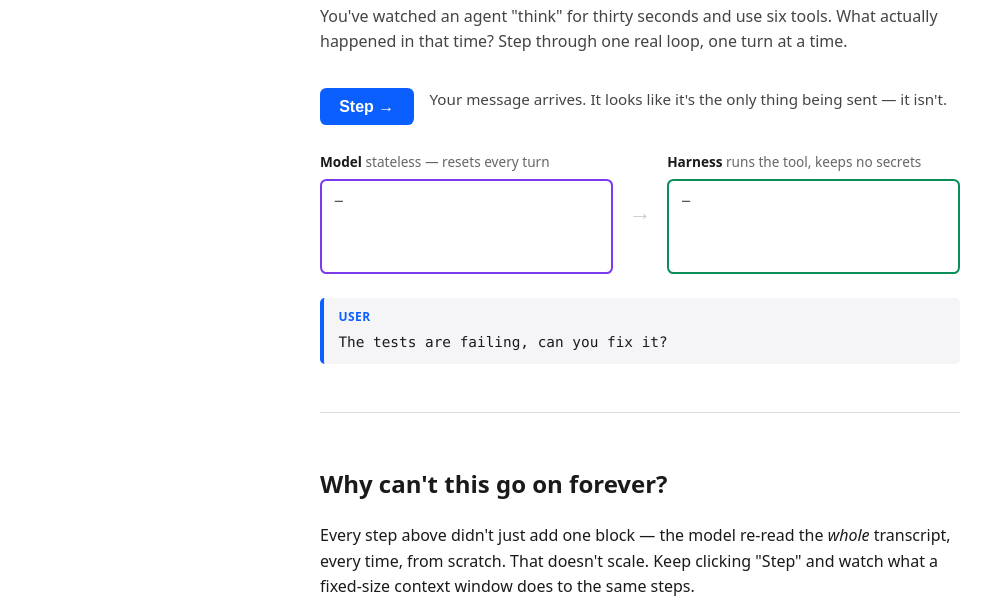
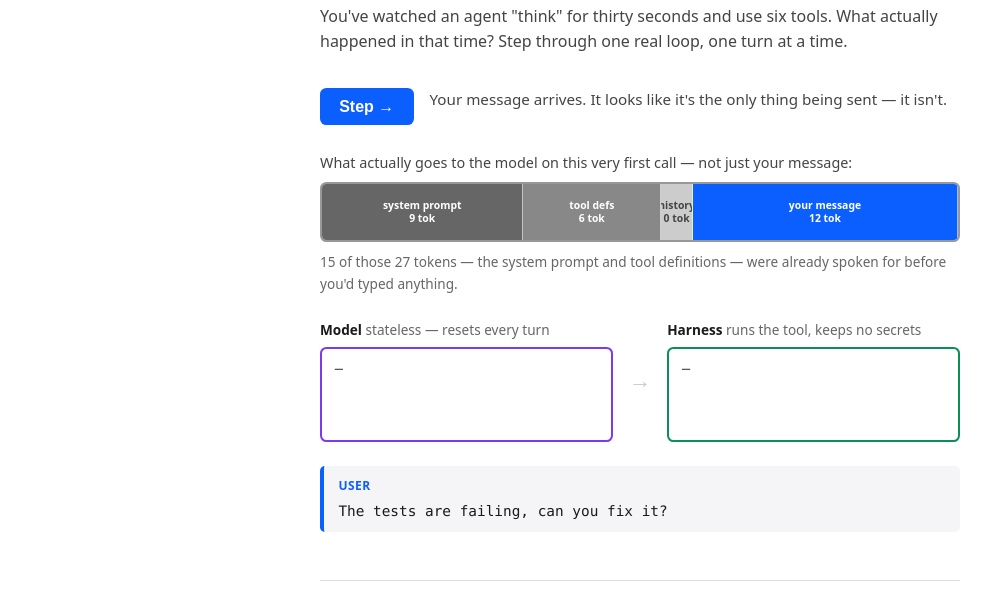
Before and after one commit to comp4020-agentic-coding-studio/comp4020-ass1-StudyRem, a website: page index.html in a window 1280 px wide. Both pictures are taken after a click on the button "Step →". Shown: the part 199-800 px from the top of the page, without its empty margins (0-991 px from the left). Drawn offline with Linux system fonts and the light colour scheme.

Commit message:
content: bundled-request breakdown, reveal callouts, closing line
The page read as thin: big empty desktop margins and no stated
takeaway. Adds three things that deepen the existing mechanic rather
than introduce a new one: a token-cost breakdown of the very first
request (reusing the same 15-baseline/12-message numbers Act 2 already
uses, so it reinforces rather than repeats), a reveal callout after the
loop ends and another on first eviction naming the point each act was
already making, and a closing line stating the thesis plainly. Colour
legend and side-margin asides were considered and dropped as
lower-value or riskier for the time left.

```diff
--- a/index.html
+++ b/index.html
@@ -30,6 +30,35 @@
           </p>
         </div>
 
+        <div class="bundle" id="bundle" hidden>
+          <p class="bundle-caption">
+            What actually goes to the model on this very first call — not
+            just your message:
+          </p>
+          <div
+            class="bundle-bar"
+            role="img"
+            aria-label="System prompt 9 tokens, tool definitions 6 tokens, conversation history 0 tokens, your message 12 tokens"
+          >
+            <div class="bundle-part part-system" style="flex-grow: 9">
+              <span>system prompt<br />9 tok</span>
+            </div>
+            <div class="bundle-part part-tools" style="flex-grow: 6">
+              <span>tool defs<br />6 tok</span>
+            </div>
+            <div class="bundle-part part-history" style="flex-grow: 1">
+              <span>history<br />0 tok</span>
+            </div>
+            <div class="bundle-part part-message" style="flex-grow: 12">
+              <span>your message<br />12 tok</span>
+            </div>
+          </div>
+          <p class="bundle-note">
+            15 of those 27 tokens — the system prompt and tool definitions —
+            were already spoken for before you'd typed anything.
+          </p>
+        </div>
+
         <div class="lanes" aria-hidden="true">
           <div class="lane lane-model">
             <p class="lane-title">
@@ -47,6 +76,13 @@
         </div>
 
         <ol class="transcript" id="transcript" aria-label="Conversation transcript" data-testid="transcript"></ol>
+
+        <p class="reveal reveal-loop" id="loop-reveal" aria-live="polite" hidden>
+          <strong>Notice:</strong> the model had no memory between any of
+          those turns. Every single one was a brand-new inference call over
+          the whole transcript, reattached — persistence lives in the
+          transcript above, not in the model.
+        </p>
       </section>
 
       <section class="context-window" aria-label="Context window demo">
@@ -106,7 +142,22 @@
           Holding <strong id="tokens-held">15</strong> tokens (capacity 70) —
           would be <strong id="tokens-raw">15</strong> without compaction.
         </p>
+
+        <p class="reveal reveal-window" id="window-reveal" aria-live="polite" hidden>
+          <strong>That's compaction:</strong> cheaper, but not free. Whatever
+          just got squeezed into a stub, the model can no longer actually
+          see — only the fact that something happened there.
+        </p>
       </section>
+
+      <p class="closing">
+        This is why real agent harnesses quietly summarise, truncate, or move
+        history to files — not as a nicety, but because the alternative is a
+        context window that either bankrupts you or forgets the part that
+        mattered. What looks like memory in an agent session isn't memory at
+        all. It's a transcript, replayed in full, until someone decides what
+        to cut.
+      </p>
     </main>
     <script src="./script.js"></script>
   </body>
--- a/script.js
+++ b/script.js
@@ -91,6 +91,9 @@ const contextBar = document.getElementById("context-bar");
 const windowCaption = document.getElementById("window-caption");
 const tokensHeldEl = document.getElementById("tokens-held");
 const tokensRawEl = document.getElementById("tokens-raw");
+const bundle = document.getElementById("bundle");
+const loopReveal = document.getElementById("loop-reveal");
+const windowReveal = document.getElementById("window-reveal");
 
 let turnIndex = 0;
 
@@ -154,6 +157,22 @@ function resetLanes() {
   harnessBox.textContent = "—";
   harnessBox.classList.remove("pending");
   laneArrow.classList.remove("firing");
+}
+
+function revealOnce(el) {
+  if (el.classList.contains("visible")) {
+    return;
+  }
+  el.hidden = false;
+  el.getBoundingClientRect();
+  requestAnimationFrame(() => el.classList.add("visible"));
+}
+
+function resetReveals() {
+  [bundle, loopReveal, windowReveal].forEach((el) => {
+    el.hidden = true;
+    el.classList.remove("visible");
+  });
 }
 
 function appendTurn(turn) {
@@ -247,6 +266,10 @@ function updateContextWindow(turn) {
   } else {
     windowCaption.textContent = `Holding steady — ${heldTotal()} of ${CAPACITY} tokens used.`;
   }
+
+  if (evictedCount > 0) {
+    revealOnce(windowReveal);
+  }
 }
 
 function resetContextWindow() {
@@ -264,6 +287,7 @@ function step() {
     transcript.innerHTML = "";
     resetLanes();
     resetContextWindow();
+    resetReveals();
     stepButton.textContent = "Step →";
     caption.textContent = 'Click "Step" to send the first message.';
     return;
@@ -276,8 +300,13 @@ function step() {
   caption.textContent = turn.caption;
   turnIndex += 1;
 
+  if (turn.role === "user") {
+    revealOnce(bundle);
+  }
+
   if (turnIndex >= TURNS.length) {
     stepButton.textContent = "Restart";
+    revealOnce(loopReveal);
   }
 }
 
--- a/styles.css
+++ b/styles.css
@@ -50,6 +50,112 @@ a {
   font-size: 0.95rem;
   color: #444;
   min-height: 2.6em;
+}
+
+.bundle {
+  margin-top: 1.5rem;
+  opacity: 0;
+  transform: translateY(0.4rem);
+  transition: opacity 0.4s ease, transform 0.4s ease;
+}
+
+.bundle.visible {
+  opacity: 1;
+  transform: translateY(0);
+}
+
+.bundle-caption {
+  margin: 0 0 0.5rem;
+  font-size: 0.9rem;
+  color: #444;
+}
+
+.bundle-bar {
+  display: flex;
+  align-items: stretch;
+  height: 3.5rem;
+  border: 0.15rem solid #999;
+  border-radius: 0.4rem;
+  overflow: hidden;
+  background: #f5f5f7;
+}
+
+.bundle-part {
+  flex-shrink: 0;
+  flex-basis: 0;
+  min-width: 0.35rem;
+  display: flex;
+  align-items: center;
+  justify-content: center;
+  overflow: hidden;
+  padding: 0 0.3rem;
+  text-align: center;
+  border-right: 0.0625rem solid rgb(255 255 255 / 60%);
+}
+
+.bundle-part span {
+  font-size: 0.65rem;
+  font-weight: 600;
+  color: #fff;
+  line-height: 1.2;
+}
+
+.part-system {
+  background: #666;
+}
+
+.part-tools {
+  background: #888;
+}
+
+.part-history {
+  background: #ccc;
+}
+
+.part-history span {
+  color: #444;
+}
+
+.part-message {
+  background: #0b5fff;
+}
+
+.bundle-note {
+  margin: 0.6rem 0 0;
+  font-size: 0.85rem;
+  color: #666;
+}
+
+.reveal {
+  margin: 1.5rem 0 0;
+  padding: 0.9rem 1.1rem;
+  border-radius: 0.4rem;
+  background: #eef2ff;
+  border-left: 0.3rem solid #0b5fff;
+  font-size: 0.95rem;
+  color: #1a1a1a;
+  opacity: 0;
+  transform: translateY(0.4rem);
+  transition: opacity 0.4s ease, transform 0.4s ease;
+}
+
+.reveal.visible {
+  opacity: 1;
+  transform: translateY(0);
+}
+
+.reveal-window {
+  background: #eafbf2;
+  border-left-color: #0a8f5b;
+}
+
+.closing {
+  margin: 3rem 0 0;
+  padding-top: 2rem;
+  border-top: 0.0625rem solid #ddd;
+  font-size: 1.05rem;
+  font-style: italic;
+  color: #333;
 }
 
 .lanes {
```
